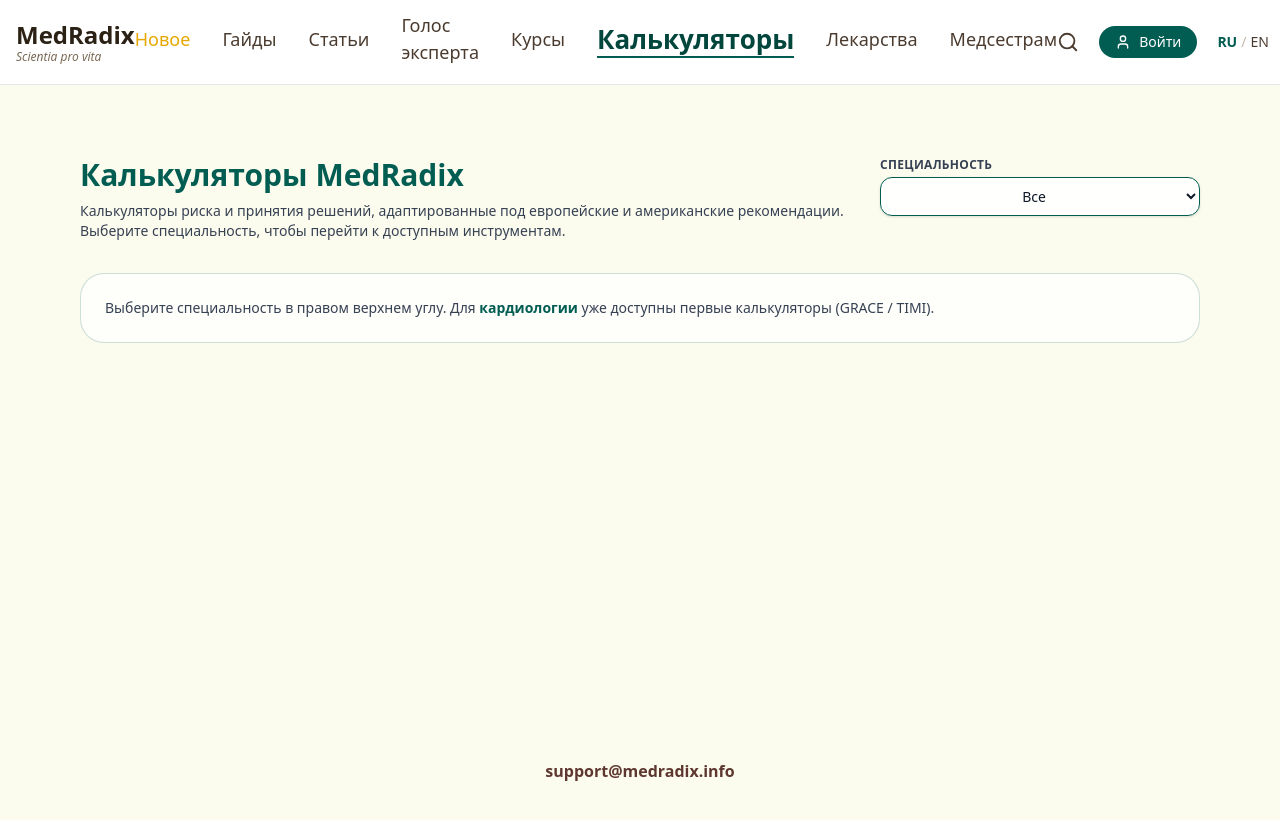
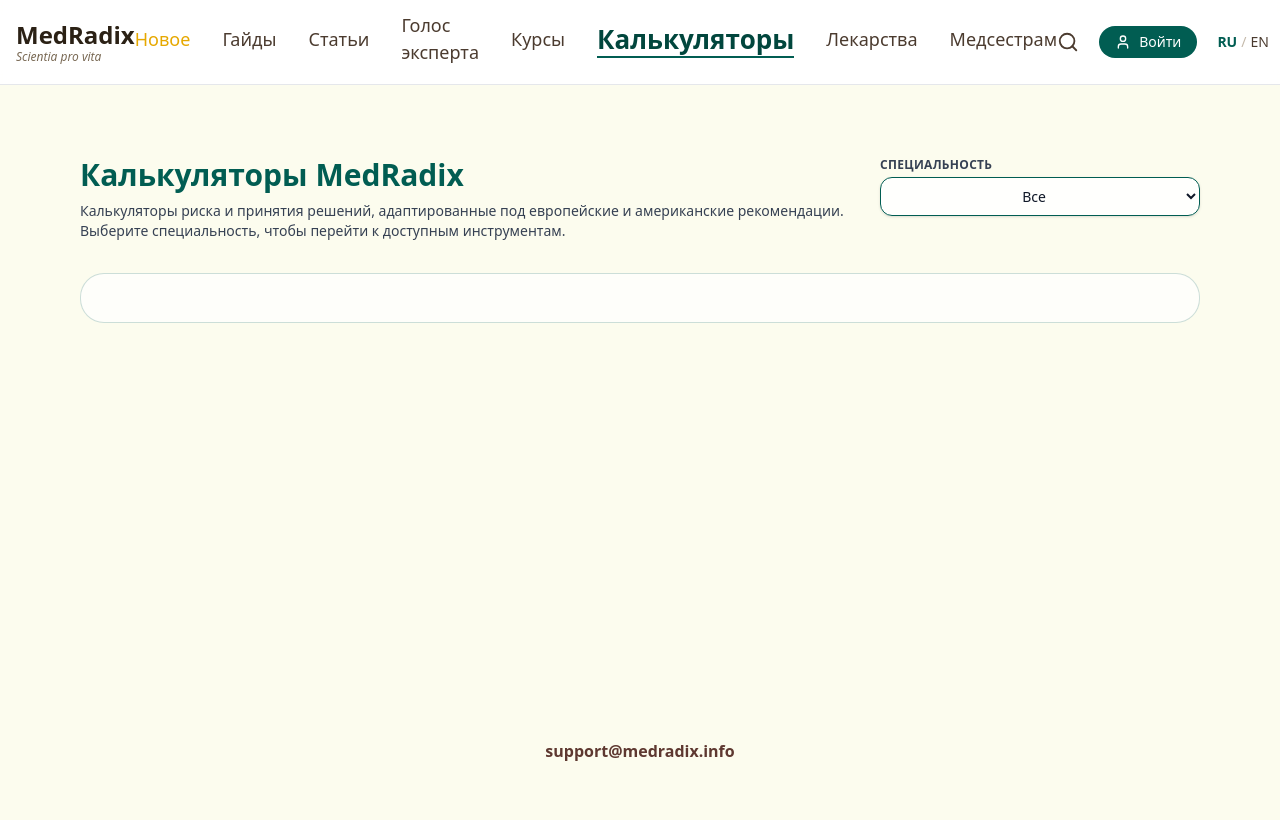
Before and after one commit to NMaryko/MedRadix, a Next.js app: page /calculators in a window 1280 px wide. Shown: the top 820 px of the page. Built offline with nearby package versions, Linux system fonts and the light colour scheme.

Commit message:
Update page.tsx

```diff
--- a/app/calculators/page.tsx
+++ b/app/calculators/page.tsx
@@ -83,11 +83,7 @@
 
         {/* простой текст-заглушка, пока не выбрана конкретная спец. */}
         <section className="rounded-3xl border border-[#015D52]/20 bg-white/70 p-6 text-sm text-gray-700">
-          <p>
-            Выберите специальность в правом верхнем углу. Для{' '}
-            <span className="font-semibold text-[#015D52]">кардиологии</span> уже
-            доступны первые калькуляторы (GRACE / TIMI).
-          </p>
+
         </section>
 
         {/* support снизу по центру */}
```
